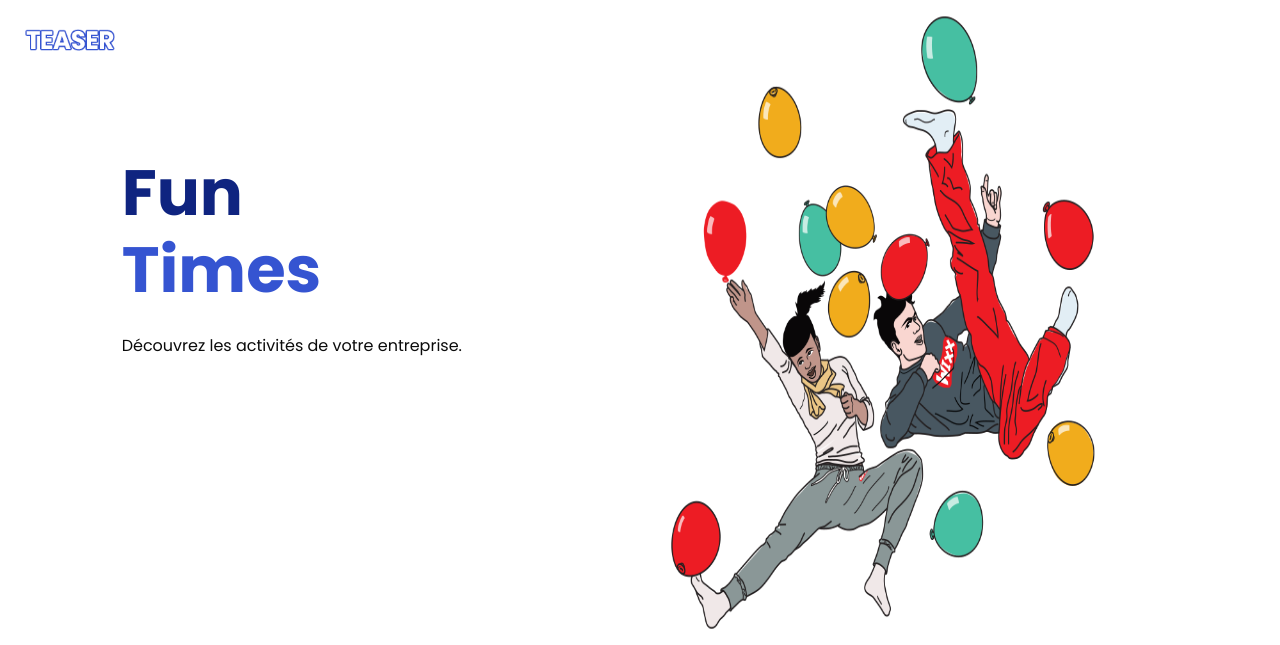
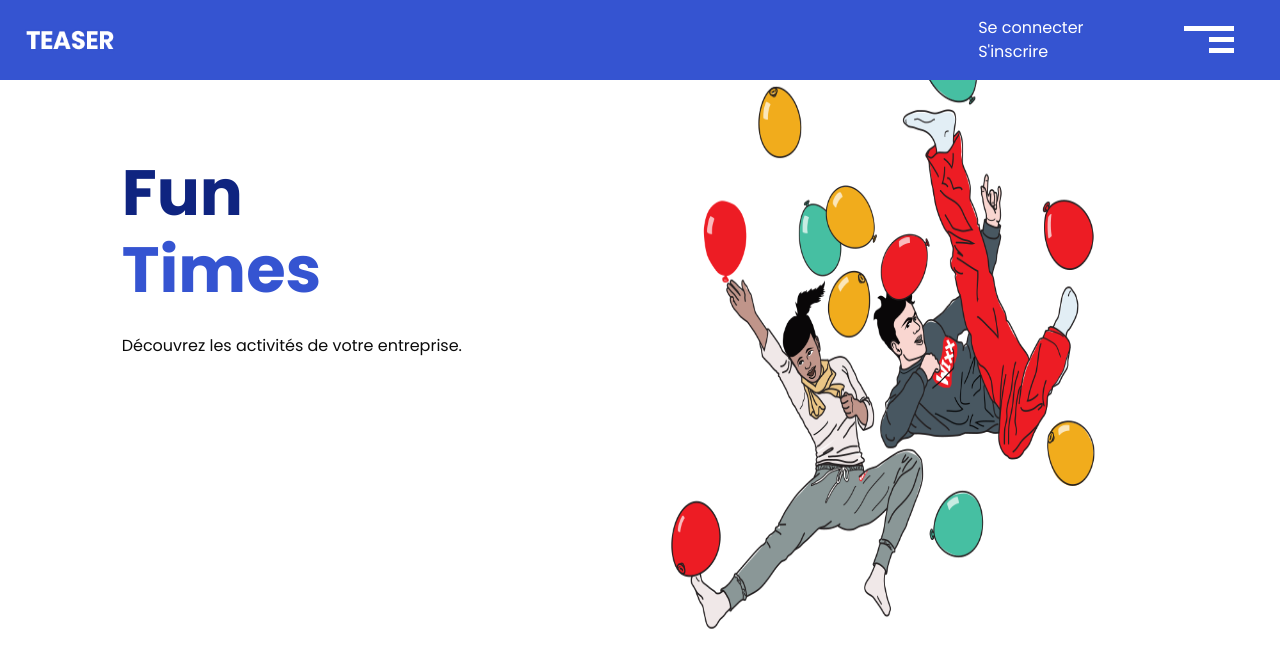
Before and after one commit to RidaMoustaoui/Urban-Activity, a PHP site: page /inc.php in a window 1280 px wide. Shown: the top 645 px of the page. Run offline with PHP 8.4, Linux system fonts and the light colour scheme.

Commit message:
Update inc.php

```diff
--- a/inc.php
+++ b/inc.php
@@ -32,7 +32,7 @@
 <body>
   <div class="hero_area">
     <!-- header section strats -->
-    <header class="header_section">
+    <header class="header_section" style="background-color:#3554d1">
       <div class="container-fluid">
         <nav class="navbar navbar-expand-lg custom_nav-container">
           <a class="navbar-brand" href="index.php">
@@ -59,7 +59,7 @@
                     {
                       echo '
                     <li class="">
-                  <a class="mr-4" style="color:white">
+                  <a class="mr-4" style="color: white;">
                     Bonjour '. $_SESSION['Nom'].' '. $_SESSION['Prenom'].'
                   </a>
                   <a class="" href="disconnect.php">
```
